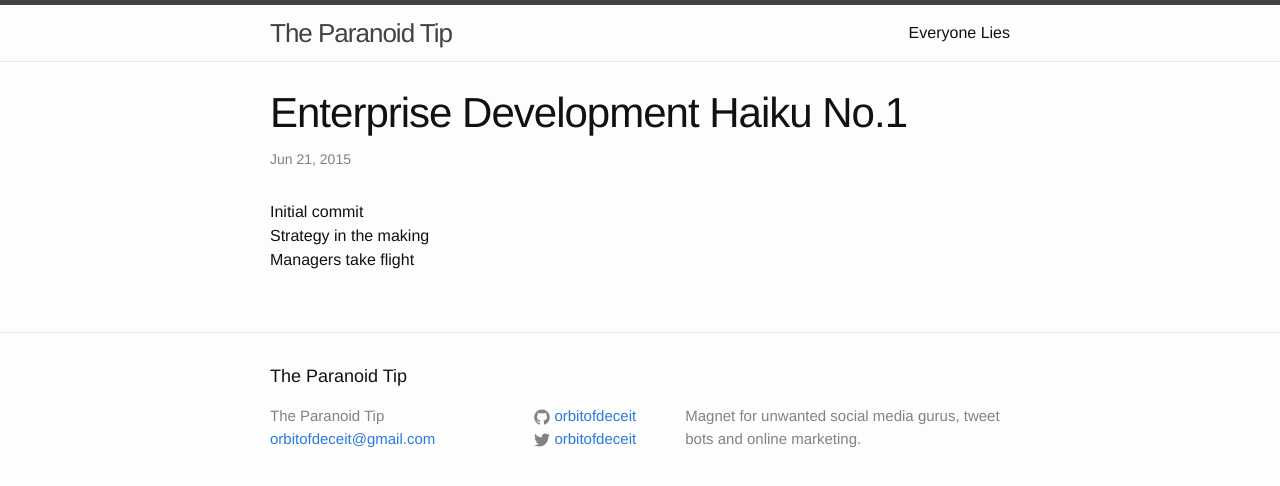
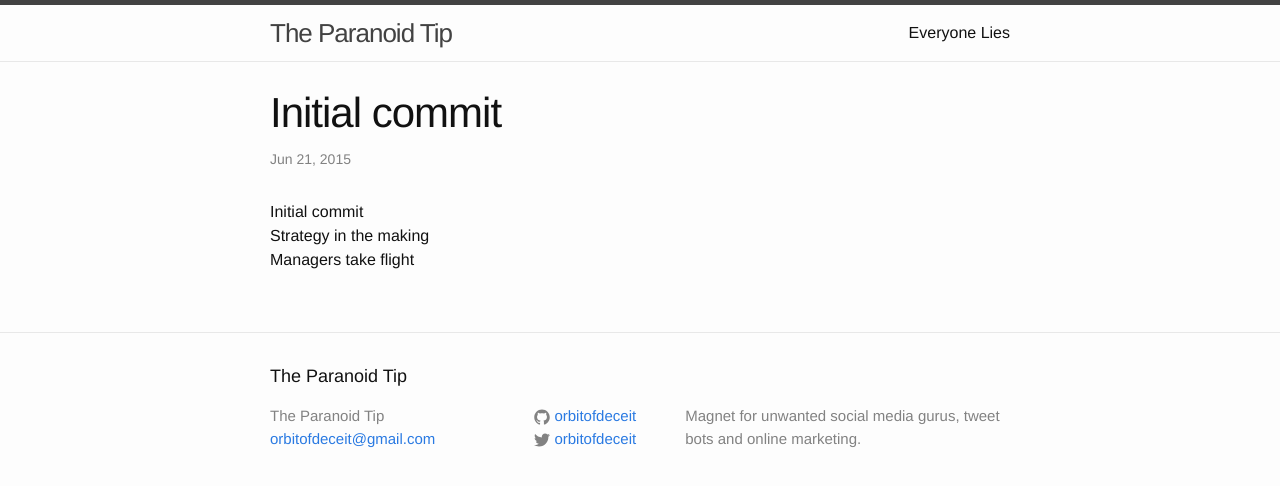
Before and after one commit to orbitofdeceit/orbitofdeceit.github.io, a Jekyll site: the page built from _posts/2015-06-21-booyah-enterprise-development.markdown, in a window 1280 px wide. Shown: the top 486 px of the page. Built offline with Jekyll 4.4.1, drawn with Linux system fonts in a browser that asks for light colours.

Commit message:
Really, we are done now.

```diff
--- a/_posts/2015-06-21-booyah-enterprise-development.markdown
+++ b/_posts/2015-06-21-booyah-enterprise-development.markdown
@@ -1,6 +1,8 @@
 ---
 layout: post
-title: Enterprise Development Haiku No.1
+title: Initial commit
+categories: haiku
+tags: haiku
 ---
 
 Initial commit
```
Also changed, not shown: 1 other file.
